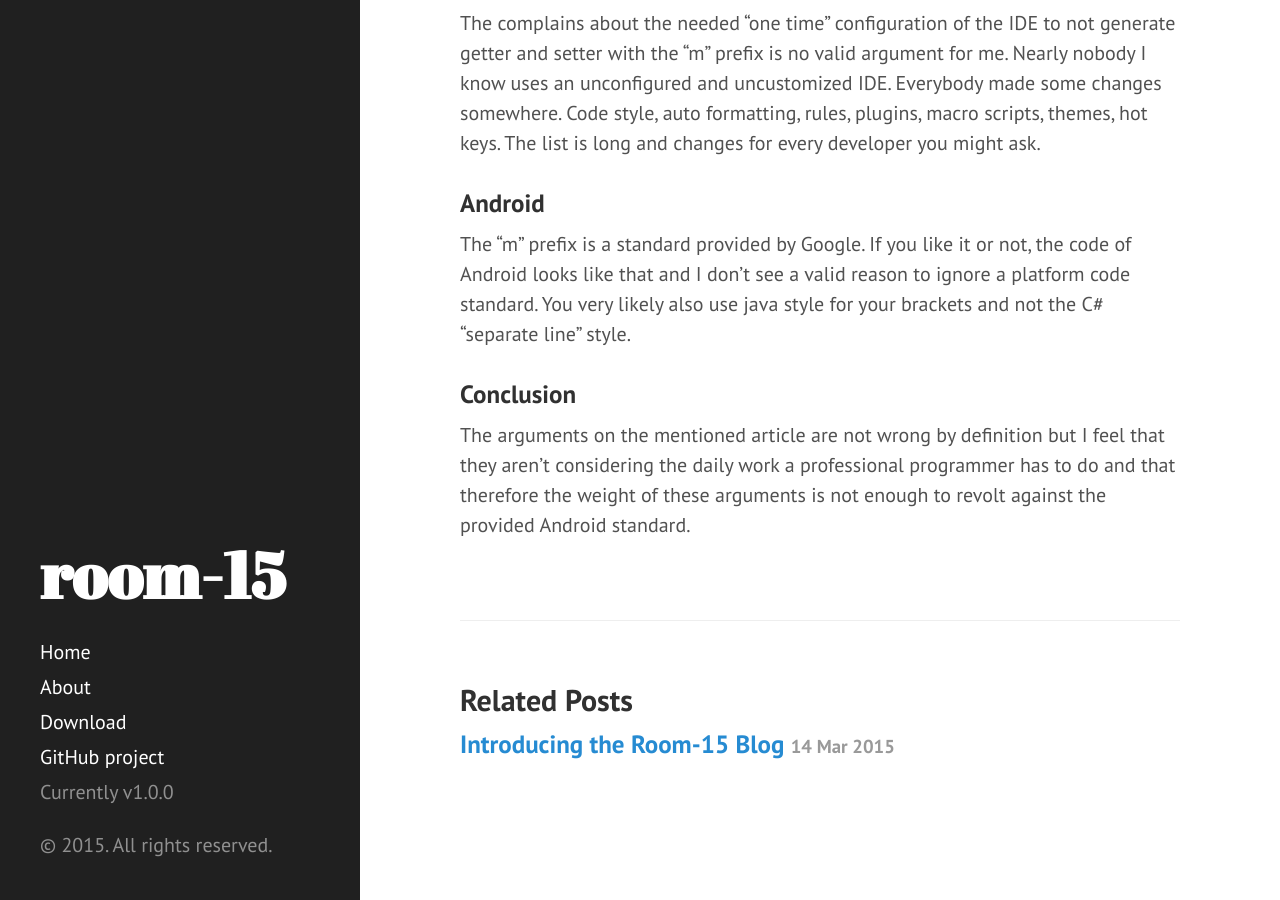
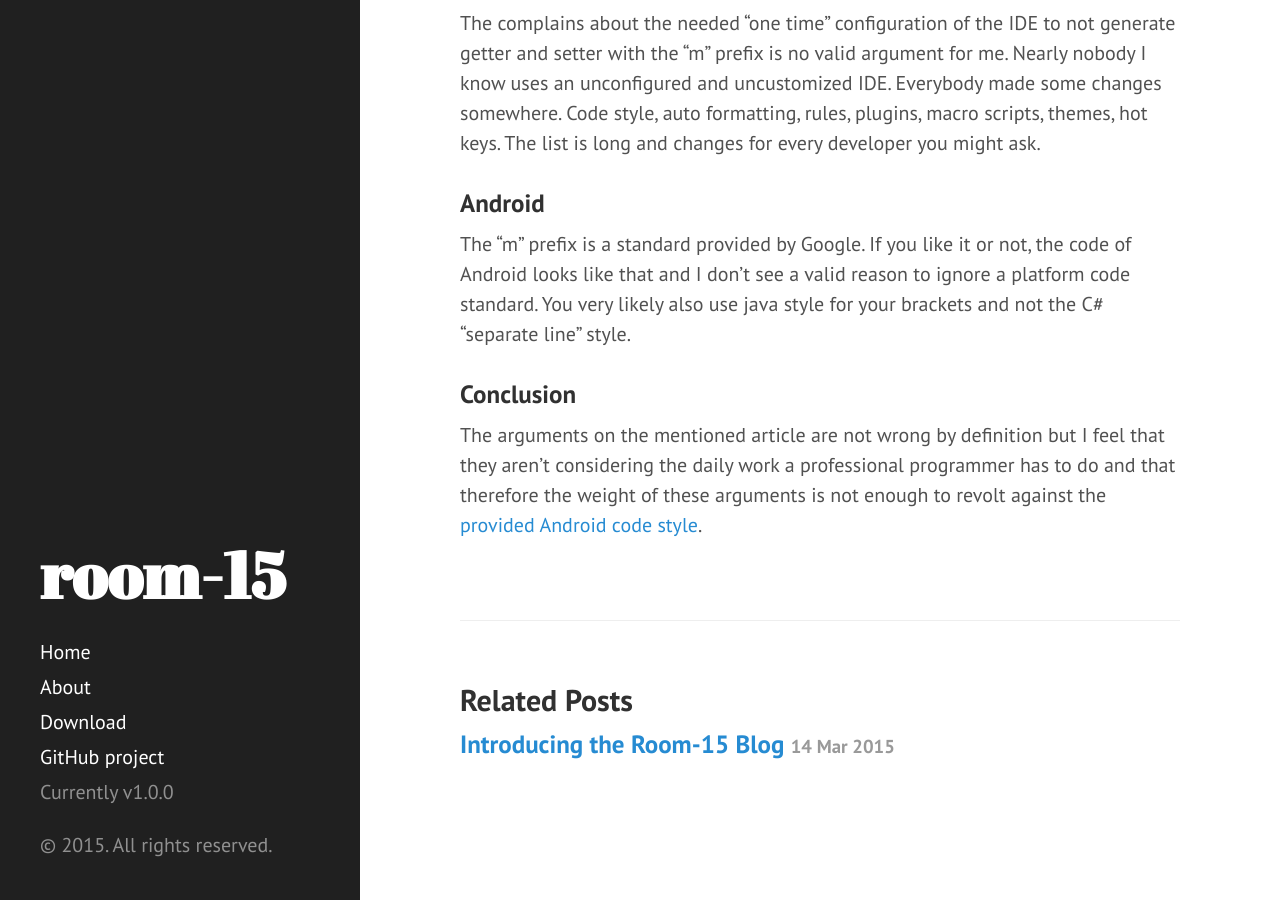
Before and after one commit to room-15/blog, a Jekyll site: the page built from _posts/2015-03-16-keep-the-m-notation.md, in a window 1280 px wide and 900 px high, scrolled down 955 px. Built offline with Jekyll 4.4.1, drawn with Linux system fonts in a browser that asks for light colours.

Commit message:
added link to android code style

```diff
--- a/_posts/2015-03-16-keep-the-m-notation.md
+++ b/_posts/2015-03-16-keep-the-m-notation.md
@@ -46,4 +46,4 @@ the C# "separate line" style.
 
 The arguments on the mentioned article are not wrong by definition but I feel that they aren't considering the daily
 work a professional programmer has to do and that therefore the weight of these arguments is not enough to revolt against
-the provided Android standard.
+the [provided Android code style](https://source.android.com/source/code-style.html).
```
